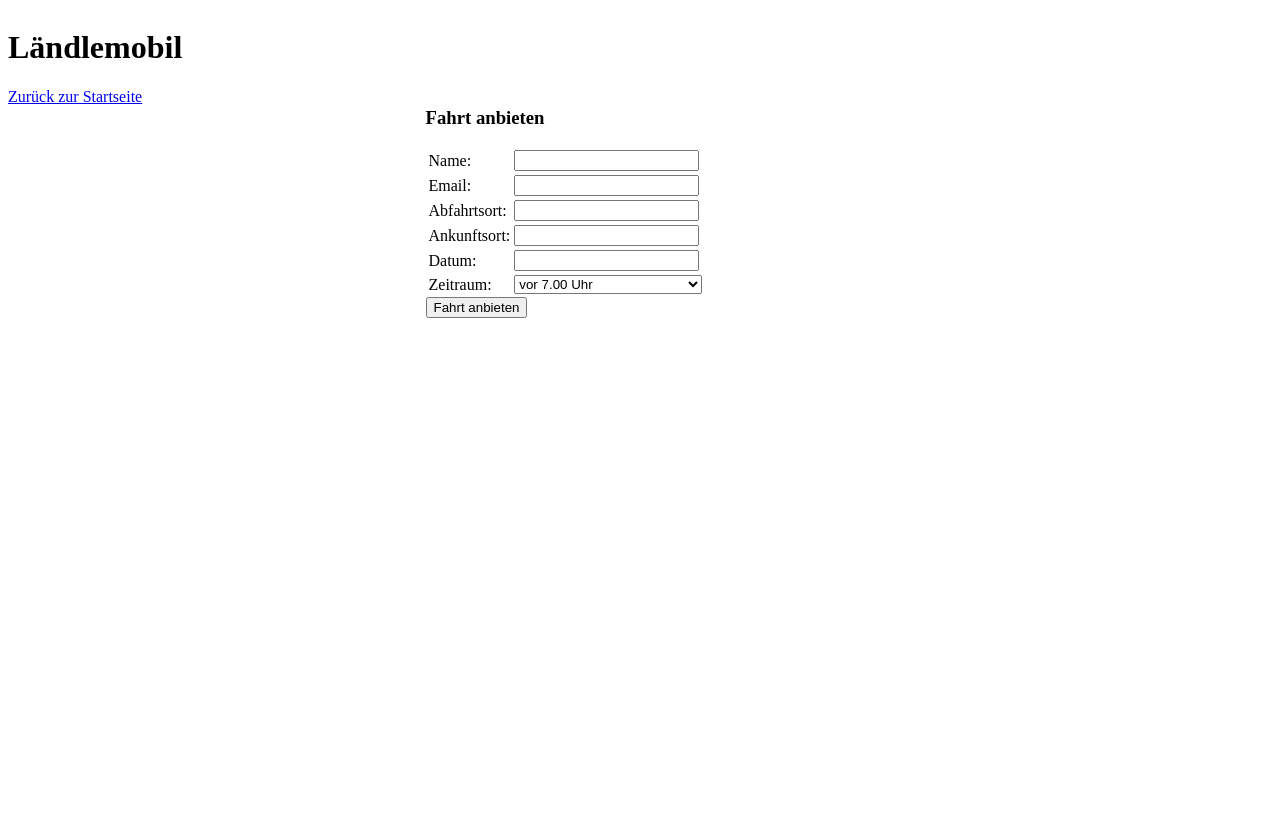
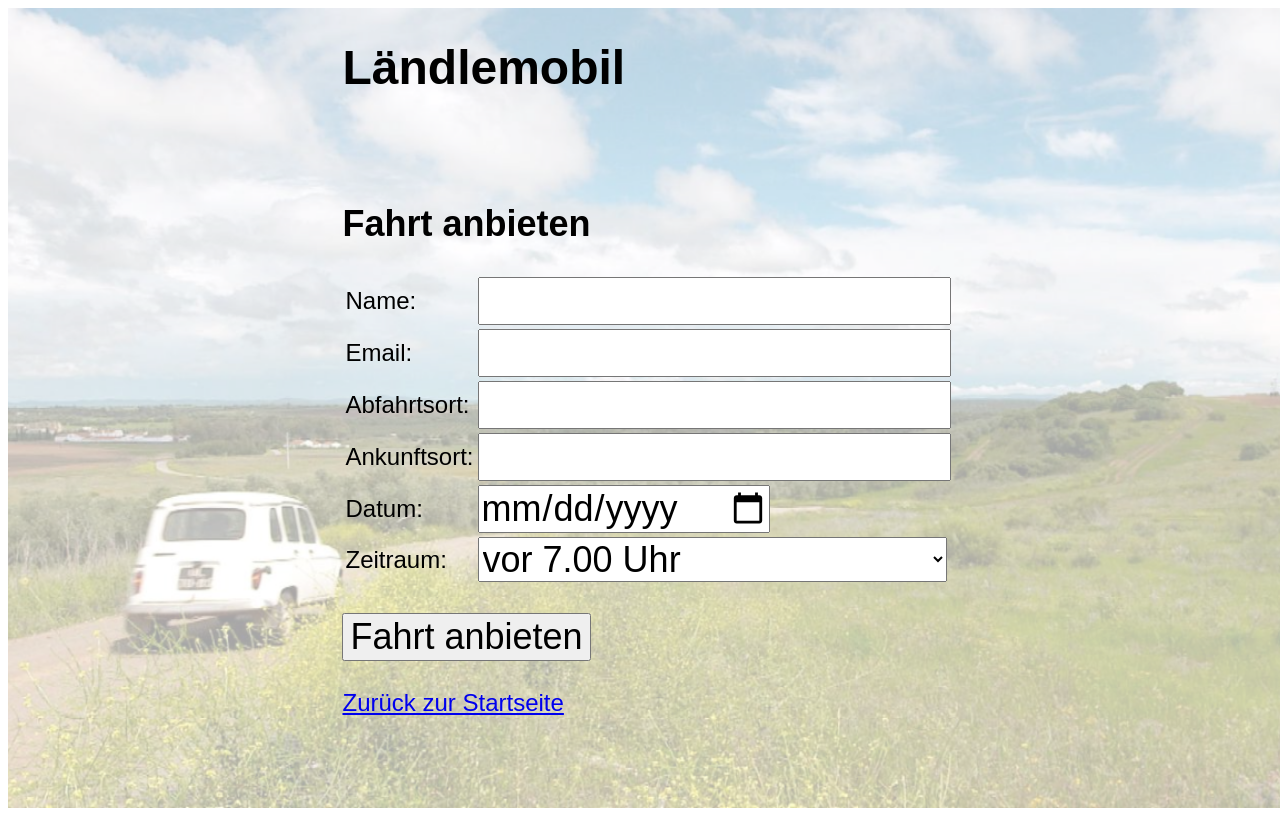
Before and after one commit to SunnyLea/LaendleMobil, a PHP site: page /Fahrt_anbieten.html in a window 1280 px wide. Before the commit the page ends 318 px from the top, so only its background shows below. Run offline with PHP 8.4, Linux system fonts and the light colour scheme.

Commit message:
Hintergrund

```diff
--- a/Fahrt_anbieten.html
+++ b/Fahrt_anbieten.html
@@ -5,15 +5,35 @@
     <link rel="stylesheet" href="css-grid.css">
     <meta charset="UTF-8">
     <title>Ländlemobil</title>
+    <style type="text/css">
+        body{
+            font-family: Arial, Helvetica, sans-serif;
+            font-size: 150%;
+
+        }
+        input{
+            font-family: Arial, Helvetica, sans-serif;
+            font-size: 150%;
+        }
+        select{
+            font-family: Arial, Helvetica, sans-serif;
+            font-size: 150%;
+        }
+        button{
+            font-family: Arial, Helvetica, sans-serif;
+            font-size: 150%;
+        }
+        </style>
 </head>
 
 <body>
+    <div class="fullscreen">
     <div class="grid-container">
         <div class="headerBar">
             <h1>Ländlemobil</h1>
         </div>
         <div class="content">
-            <h3>Fahrt anbieten</h3>
+            <h2>Fahrt anbieten</h2>
             <section>
 
                 <table>
@@ -35,7 +55,7 @@
                     </tr>
                     <tr>
                         <td>Datum: </td>
-                        <td><input type="text"></input></td>
+                        <td><input type="date"></input></td>
                     </tr>
                     <tr>
                         <td>Zeitraum: </td>
@@ -48,15 +68,18 @@
                         </td>
                     </tr>
                 </table>
+                <br/>
                 <button>Fahrt anbieten</button>
 
 
             </section>
-        </div>
+
 
         <br />
         <a href="start.html">Zurück zur Startseite</a>
     </div>
+</div>
+</div>
 
 </body>
 
--- a/css-grid.css
+++ b/css-grid.css
@@ -19,7 +19,7 @@
 }
 
 .fullscreen{
-    background-image: url("img/background.jpg!d");
+    background-image: url("img/AutoStraße.png");
     background-size: cover;
     background-repeat: no-repeat;
     background-position: center;
@@ -27,5 +27,5 @@
     height: 100vh;
     display: flex;
     justify-content: center;
-    align-items: center;
+    /*align-items: center;*/
 }
```
Also changed, not shown: start.html (+26 -5 lines), img/AutoStraße.png (added).
